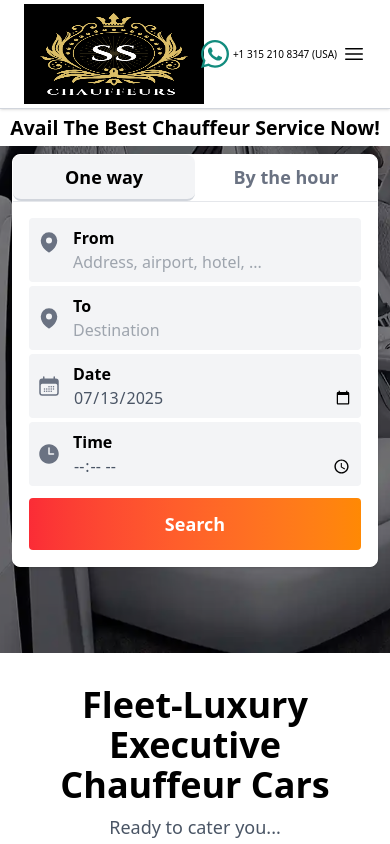
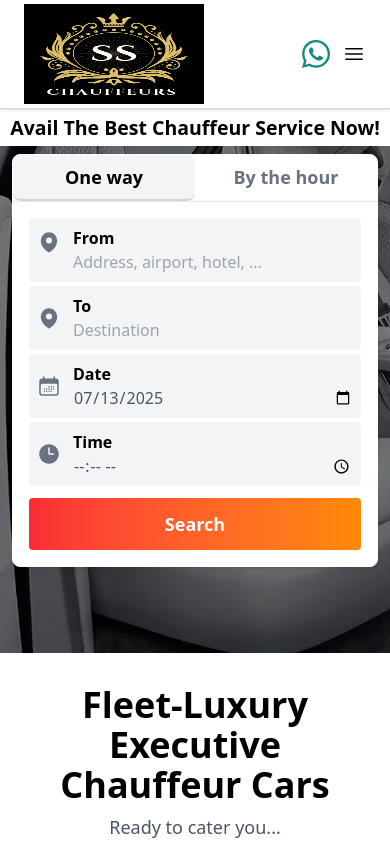
Before and after one commit to rahultherocks47/ss, a React (Vite) app: page / in a window 390 px wide. Shown: the top 844 px of the page. Built offline with nearby package versions, Linux system fonts and the light colour scheme.

Commit message:
number on mobile hide

```diff
--- a/src/components/NavigationMenu.jsx
+++ b/src/components/NavigationMenu.jsx
@@ -119,7 +119,7 @@ export default function NavigationMenu() {
                   d="M380.9 97.1C339 55.1 283.2 32 223.9 32c-122.4 0-222 99.6-222 222 0 39.1 10.2 77.3 29.6 111L0 480l117.7-30.9c32.4 17.7 68.9 27 106.1 27h.1c122.3 0 224.1-99.6 224.1-222 0-59.3-25.2-115-67.1-157zm-157 341.6c-33.2 0-65.7-8.9-94-25.7l-6.7-4-69.8 18.3L72 359.2l-4.4-7c-18.5-29.4-28.2-63.3-28.2-98.2 0-101.7 82.8-184.5 184.6-184.5 49.3 0 95.6 19.2 130.4 54.1 34.8 34.9 56.2 81.2 56.1 130.5 0 101.8-84.9 184.6-186.6 184.6zm101.2-138.2c-5.5-2.8-32.8-16.2-37.9-18-5.1-1.9-8.8-2.8-12.5 2.8-3.7 5.6-14.3 18-17.6 21.8-3.2 3.7-6.5 4.2-12 1.4-32.6-16.3-54-29.1-75.5-66-5.7-9.8 5.7-9.1 16.3-30.3 1.8-3.7 .9-6.9-.5-9.7-1.4-2.8-12.5-30.1-17.1-41.2-4.5-10.8-9.1-9.3-12.5-9.5-3.2-.2-6.9-.2-10.6-.2-3.7 0-9.7 1.4-14.8 6.9-5.1 5.6-19.4 19-19.4 46.3 0 27.3 19.9 53.7 22.6 57.4 2.8 3.7 39.1 59.7 94.8 83.8 35.2 15.2 49 16.5 66.6 13.9 10.7-1.6 32.8-13.4 37.4-26.4 4.6-13 4.6-24.1 3.2-26.4-1.3-2.5-5-3.9-10.5-6.6z" />
               </svg>
             </span>
-            <p class="sm:block flex flex-shrink-0 ml-1 text-[min(10vw,10px)] text-black-700">+1 315 210 8347 (USA)</p>
+            <p class="hidden sm:block flex flex-shrink-0 ml-1 text-[min(10vw,10px)] text-black-700">+1 315 210 8347 (USA)</p>
             </button>
           </div>
 
```
